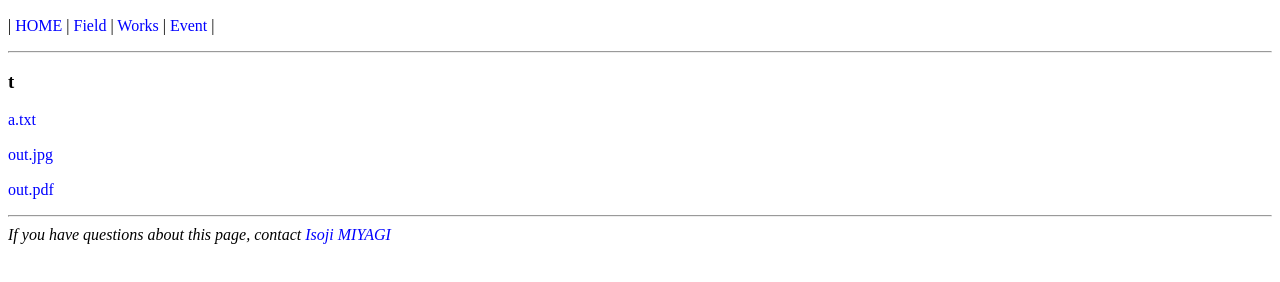
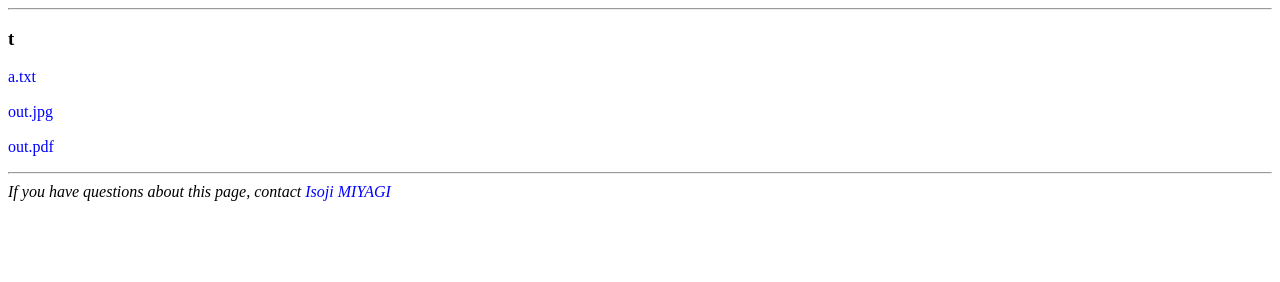
Before and after one commit to miyagiiso14000/Sites, a plain HTML site: page t/index.html in a window 1280 px wide. Drawn offline with Linux system fonts and the light colour scheme.

Commit message:
Update index.html

```diff
--- a/t/index.html
+++ b/t/index.html
@@ -18,15 +18,7 @@ A:hover {text-decoration: underline; color: red; text-underline-position: below;
 </head>
 <body>
 
-<p>
-| <a href="http://staff.aist.go.jp/miyagi.iso14000/myHomeJ.html">HOME</a>
-| <a href="http://staff.aist.go.jp/miyagi.iso14000/Works/Field/HomePage.html">Field</a>
-| <a href="http://staff.aist.go.jp/miyagi.iso14000/Works/Exp/HomePage.html">Works</a>
-| <a href="http://staff.aist.go.jp/miyagi.iso14000/Works/Event/HomePage.html">Event</a>
-|
-</p>
-
-<hr />
+ <hr />
 
 <h3>t</h3>
 
```
